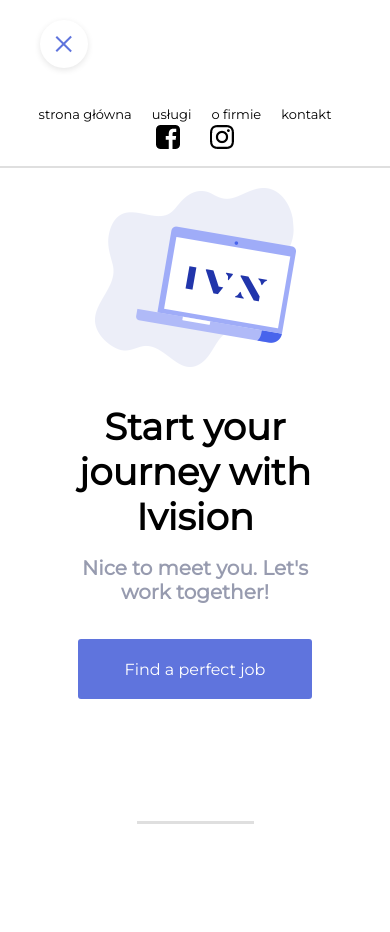
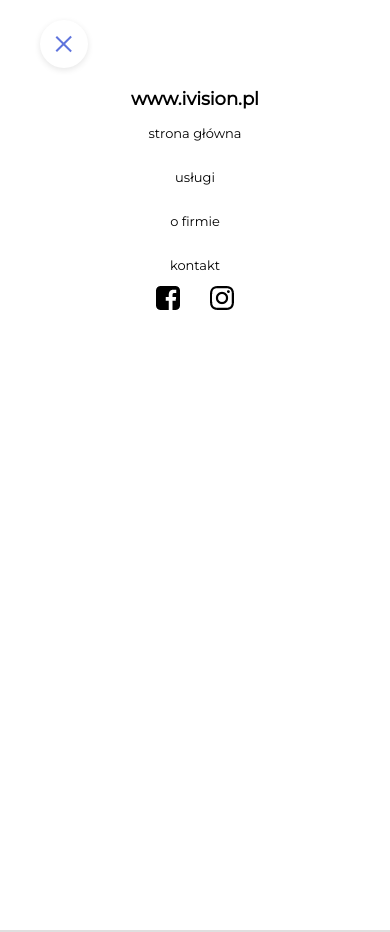
Before and after one commit to SzczepanRy/praktyki, a React (Vite) app in the folder 2/: page / in a window 390 px wide. Before the commit the page ends 864 px from the top, so only its background shows below. Built offline with nearby package versions, Linux system fonts and the light colour scheme.

Commit message:
added features discussed on call

```diff
--- a/2/src/App.scss
+++ b/2/src/App.scss
@@ -79,7 +79,7 @@
 header {
 	width: 100vw;
 	padding: 0px 100px;
-	min-height: 80px;
+	min-height: 82px;
 	border-bottom: 2px solid $lightgray;
 	@include center();
 	justify-content: space-between;
@@ -196,17 +196,6 @@
 	}
 }
 
-@keyframes tran {
-	0% {
-		left: 100%;
-		top: 100%;
-	}
-	100% {
-		left: calc(50% - 300px);
-		top: calc(50% - 334px);
-	}
-}
-
 .a {
 	animation-duration: 1s;
 	z-index: 2;
@@ -235,21 +224,29 @@
 		overflow: hidden;
 	}
 	header {
-		@include center();
-		flex-direction: column;
+		animation-duration: 1s;
+		@include center(column);
+		background-color: $white;
+		justify-content: flex-start;
+		height: 100vh;
+		width: 100vw;
+		position: absolute;
 		padding: 0;
 		.title {
-			display: none !important;
+			// display: none !important;
 		}
 		.navbar {
 			padding: 0px 10px;
-			@include center();
-			.instagiram {
-				padding-left: 0;
+			@include center(column);
+			.ig {
+				padding: 0 !important;
 			}
-			li {
-				padding-right: 20px !important;
-				text-align: center;
+			ul {
+				@include center(column);
+				li {
+					padding: 10px 20px !important;
+					text-align: center;
+				}
 			}
 		}
 	}
--- a/2/src/App.tsx
+++ b/2/src/App.tsx
@@ -8,21 +8,28 @@
 
 import React from 'react';
 
+//defining a coustom type
 export interface contextI {
 	setLightBoxState: React.Dispatch<React.SetStateAction<boolean>>;
 	setBamin: React.Dispatch<React.SetStateAction<string>>;
 }
 
-const icon = document.querySelectorAll<HTMLElement>('.logoicon');
 function App() {
+	//setting booelan default states
 	const [LightBoxState, setLightBoxState] = React.useState<boolean>(false);
 	const [HeaderState, setHeaderState] = React.useState<boolean>(false);
+	//setting booelan default states
 	const [Banim, setBamin] = React.useState<string>('none');
+	const [MenuAmination, setMenuAmination] = React.useState<string>('none');
+	const [MenuActive, setMenuActive] = React.useState<string>('flex');
 
 	return (
 		<>
+			{/* if the LightBoxState == true than we return a jsx element  */}
 			{LightBoxState && (
+				// styling based on Banim
 				<div style={{ animationName: Banim }} className="a">
+					{/* sending verables to lightbox.tsx */}
 					<Lightbox setBamin={setBamin} setLightBoxState={setLightBoxState} />
 				</div>
 			)}
@@ -31,14 +38,28 @@
 				onClick={(e) => {
 					e.preventDefault();
 					const bars = document.querySelectorAll<HTMLElement>('.bar');
-
 					bars?.forEach((bar: HTMLElement) => bar.classList.toggle('x'));
-					setHeaderState((e) => !e);
+					//setting states for
+					if (HeaderState === true) {
+						//turning the menu on
+						setHeaderState((e) => !e);
+						setMenuAmination('back');
+						setMenuActive('flex');
+					} else {
+						//turning the menu off
+						setMenuAmination('rback');
+						setTimeout(async () => {
+							setHeaderState((e) => !e);
+							setMenuActive('none');
+						}, 900);
+					}
 				}}
 				className="logoicon"
 			>
 				<a
 					style={{
+						//assinghning types to nav-toggle by monitoring the  Banim verable
+						//(Button animation)
 						animationName:
 							Banim === 'back' ? 'rback' : Banim === 'rback' ? 'back' : 'none',
 					}}
@@ -51,7 +72,8 @@
 			</div>
 
 			<header
-				style={HeaderState ? { display: 'none' } : { display: 'flex' }}
+				//assinghning types to header by monitoring the MenuActive and MenuAmination verable
+				style={{ display: MenuActive, animationName: MenuAmination }}
 				className="header"
 			>
 				<div className="title">
@@ -84,15 +106,9 @@
 						<div
 							onClick={(e) => {
 								e.preventDefault();
-
+								//changing state
 								setBamin('back');
 								setLightBoxState((e) => !e);
-
-								//container?.setAttribute('animationName', 'tran');
-								// modal?.setAttribute('animationName', 'back');
-								// modal?.setAttribute('display', 'flex');
-								//modal?.setAttribute('overflow', 'hidden');
-								//container?.style.animationName = 'tran';
 							}}
 							className="mainB"
 						>
--- a/2/src/Lightbox.scss
+++ b/2/src/Lightbox.scss
@@ -36,13 +36,13 @@
 			.exit {
 				@include center();
 				cursor: pointer;
-				height: 13px;
-				width: 13px;
+				height: 16px;
+				width: 16px;
 				margin-right: 10px;
 				font-size: 25px;
 				img {
-					height: 13px;
-					width: 13px;
+					height: 16px;
+					width: 16px;
 				}
 			}
 		}
--- a/2/src/Lightbox.tsx
+++ b/2/src/Lightbox.tsx
@@ -2,8 +2,11 @@
 import './Lightbox.scss';
 
 import x from './img/exit.png';
+
 export const modal = document.querySelector<HTMLElement>('.background');
 export const container = document.querySelector<HTMLElement>('.mainLight');
+
+//recexing the verables form the app.tsx file
 export default function Lightbox({ setBamin, setLightBoxState }: contextI) {
 	return (
 		<div className="background">
@@ -13,7 +16,7 @@
 					<div
 						onClick={(e) => {
 							e.preventDefault();
-
+							//changing states
 							setBamin('rback');
 							setTimeout(() => {
 								setLightBoxState((e) => !e);
```
Also changed, not shown: 1 other file (tests, documents, lock files or other folders).
